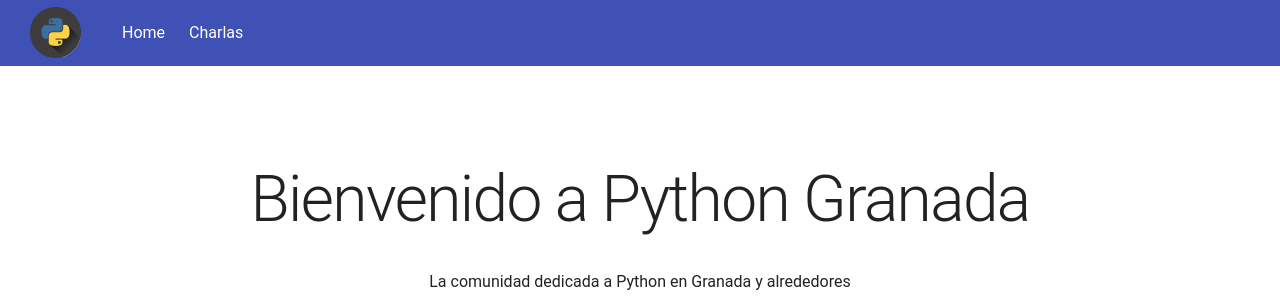
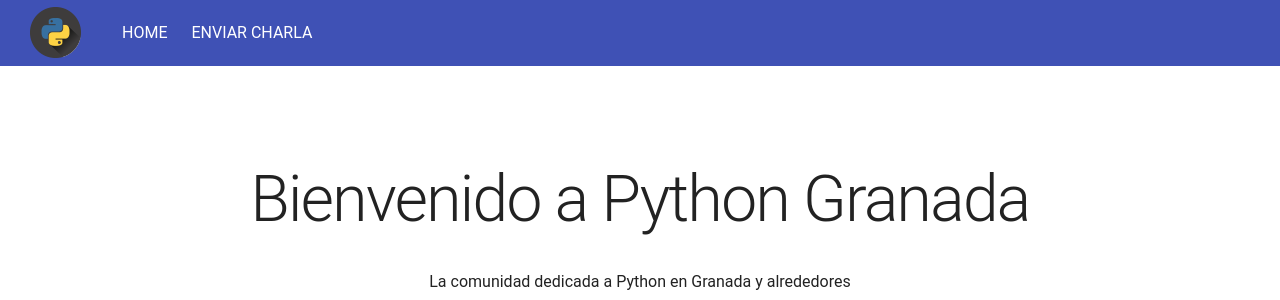
Before and after one commit to PythonGranada/website, a Django app: page / in a window 1280 px wide. Shown: the top 300 px of the page. Run offline with Django 3.2, Linux system fonts and the light colour scheme; data that the repository does not hold is empty; some libraries are stand-ins or nearby versions.

Commit message:
Modularized the nav bar

```diff
--- a/templates/links.html
+++ b/templates/links.html
@@ -1,2 +1,2 @@
-<a href="{% url 'home' %}">Home</a>
-<a href="{% url 'home' %}">Charlas</a>
+<a href="{% url 'home' %}">HOME</a>
+<a href="{% url 'enviar' %}">ENVIAR CHARLA</a>
```
